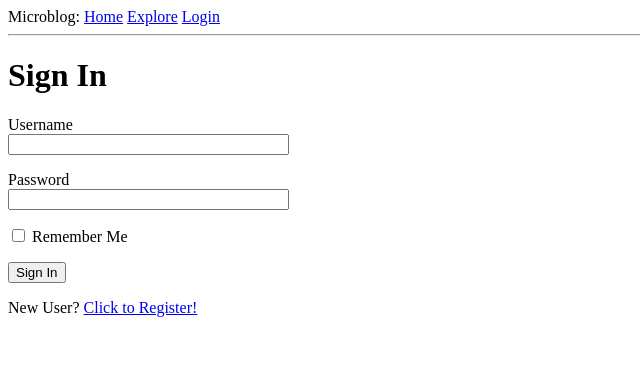
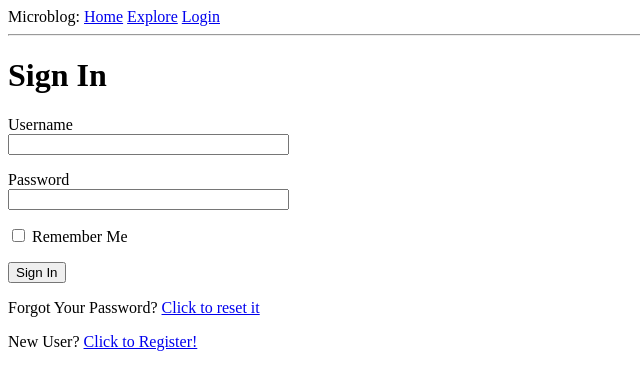
Before and after one commit to muchezz/Microblog-Flask, a Flask app: page /login in a window 1280 px wide. Shown: the top 390 px of the page, without its empty margins (0-640 px from the left). Run offline with Flask 2, Linux system fonts and the light colour scheme; parts of the project's set-up code (start-up, migrations or seed data) failed here and were passed over.

Commit message:
Email Support

```diff
--- a/app/forms.py
+++ b/app/forms.py
@@ -51,6 +51,9 @@ class EditProfileForm(FlaskForm):
 class EmptyForm(FlaskForm):
     submit = SubmitField('Submit')
 
+class ResetPasswordRequestForm(FlaskForm):
+    email = StringField('Email', validators=[DataRequired(),Email()])
+    submit = SubmitField('Request Password Reset')
 
 class PostForm(FlaskForm):
     post = TextAreaField('Say something', validators=[DataRequired()])
--- a/app/routes.py
+++ b/app/routes.py
@@ -3,8 +3,9 @@ from flask import render_template, flash, redirect, url_for, request
 from flask_login import login_user, logout_user, current_user, login_required
 from werkzeug.urls import url_parse
 from app import app, db
-from app.forms import LoginForm, RegistrationForm, EditProfileForm, EmptyForm, PostForm
+from app.forms import LoginForm, ResetPasswordRequestForm, RegistrationForm, EditProfileForm, EmptyForm, PostForm
 from app.models import User, Post
+from app.email import send_password_reset_email
 
 
 @app.before_request
@@ -90,6 +91,19 @@ def register():
         return redirect(url_for('login'))
     return render_template('register.html', title='Register', form=form)
 
+@app.route('/reset_password_request', methods= ['GET', 'POST'])
+def reset_password_request():
+    if current_user.is_authenticated:
+        return redirect(url_for('index'))
+    form = ResetPasswordRequestForm()
+    if form.validate_on_submit():
+        user = User.query.filter_by(email = form.email.data).first()
+        if user:
+            send_password_reset_email(user)
+        flash( 'Check your email for the instructions to reset your password')
+        return redirect(url_for('login'))
+    return render_template('reset_password_request.html',
+                            title= 'Reset Password', form=form )
 
 @app.route('/user/<username>')
 @login_required
--- a/app/templates/login.html
+++ b/app/templates/login.html
@@ -21,5 +21,9 @@
         <p>{{ form.remember_me() }} {{ form.remember_me.label }}</p>
         <p>{{ form.submit() }}</p>
     </form>
+    <p>
+        Forgot Your Password?
+        <a href="{{ url_for('reset_password_request')}}">Click to reset it</a>
+    </p>
     <p>New User? <a href="{{ url_for('register') }}">Click to Register!</a></p>
 {% endblock %}
```
Also changed, not shown: app/templates/reset_password_request.html (added, +15 -0 lines).
